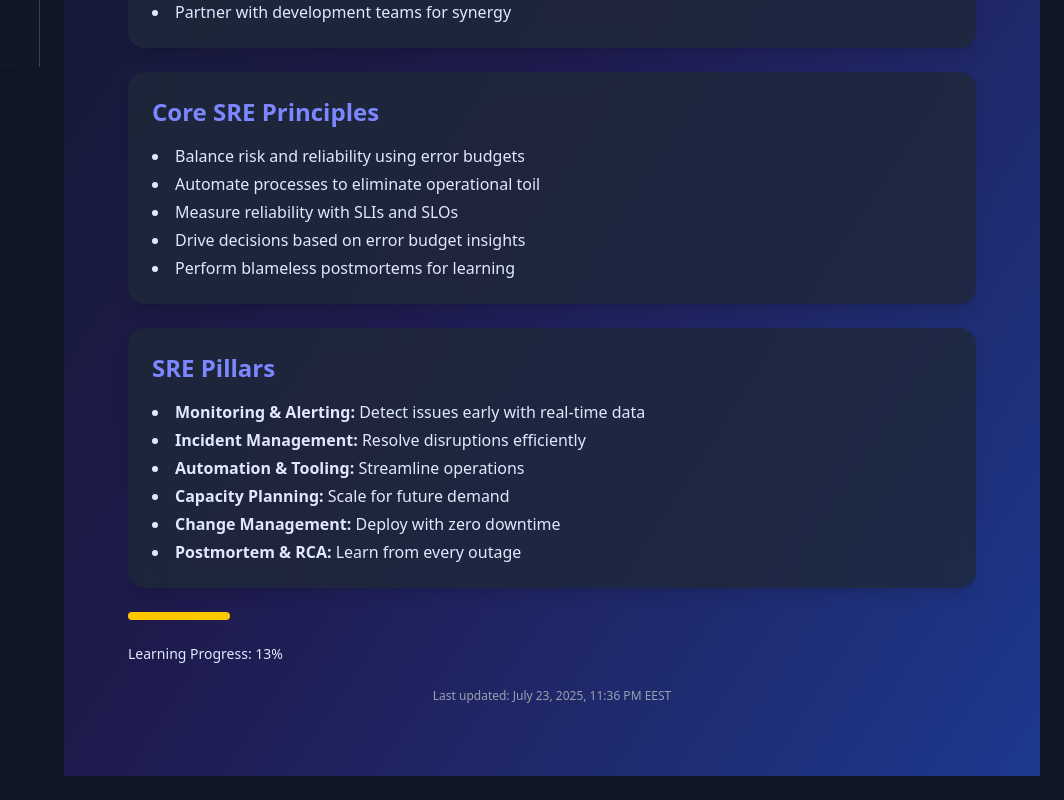
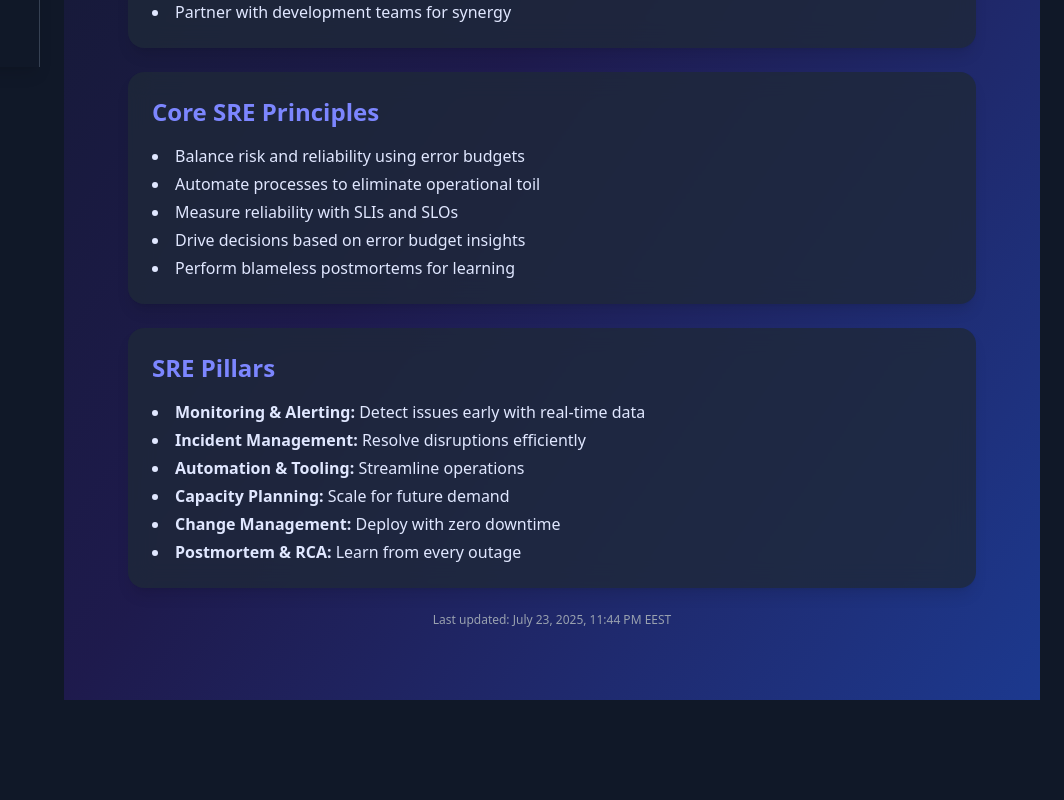
Before and after one commit to devops4noobs/sre4noobs, a Next.js app: page /fundamentals/what-is-sre in a window 1280 px wide. Shown: the part 733-1533 px from the top of the page, without its empty margins (216-1280 px from the left). After the commit the page ends 1457 px from the top, so only its background shows below. Built offline with nearby package versions, Linux system fonts and the light colour scheme.

Commit message:
home page redesign

```diff
--- a/src/app/fundamentals/what-is-sre/page.tsx
+++ b/src/app/fundamentals/what-is-sre/page.tsx
@@ -1,11 +1,10 @@
 'use client'; // Required for useState and motion
 import { FaChartLine, FaCogs, FaExclamationTriangle, FaRocket, FaTools } from "react-icons/fa";
 import { motion } from "framer-motion";
-import { useState, useEffect } from "react";
+import { useState } from "react";
 
 export default function WhatIsSre() {
   const [hoveredSection, setHoveredSection] = useState<string | null>(null);
-  const [progress, setProgress] = useState(0); // Progress bar for learning
 
   // Animation variants
   const cardVariants = {
@@ -13,13 +12,6 @@ export default function WhatIsSre() {
     visible: { scale: 1, opacity: 1, y: 0 },
     hover: { scale: 1.03, boxShadow: "0 8px 16px rgba(0, 0, 0, 0.3)" },
   };
-
-  useEffect(() => {
-    const interval = setInterval(() => {
-      setProgress((prev) => (prev >= 100 ? 0 : prev + 1)); // Simulate learning progress
-    }, 50);
-    return () => clearInterval(interval);
-  }, []);
 
   return (
     <div className="min-h-screen bg-gradient-to-br from-gray-900 via-indigo-950 to-blue-900 flex flex-col items-center justify-start py-6 md:py-12 overflow-x-hidden relative">
@@ -174,20 +166,9 @@ export default function WhatIsSre() {
           )}
         </motion.div>
 
-        {/* Progress Bar */}
-        <motion.div
-          className="w-full bg-gray-700 h-2 rounded-full mb-6"
-          initial={{ width: 0 }}
-          animate={{ width: `${progress}%` }}
-          transition={{ duration: 0.1 }}
-        >
-          <div className="h-2 bg-yellow-400 rounded-full" />
-        </motion.div>
-        <p className="text-indigo-100 text-sm mb-6">Learning Progress: {progress}%</p>
-
         {/* Footer Timestamp */}
         <p className="text-gray-400 text-xs mt-4 text-center">
-          Last updated: July 23, 2025, 11:36 PM EEST
+          Last updated: July 23, 2025, 11:44 PM EEST
         </p>
       </main>
     </div>
```
